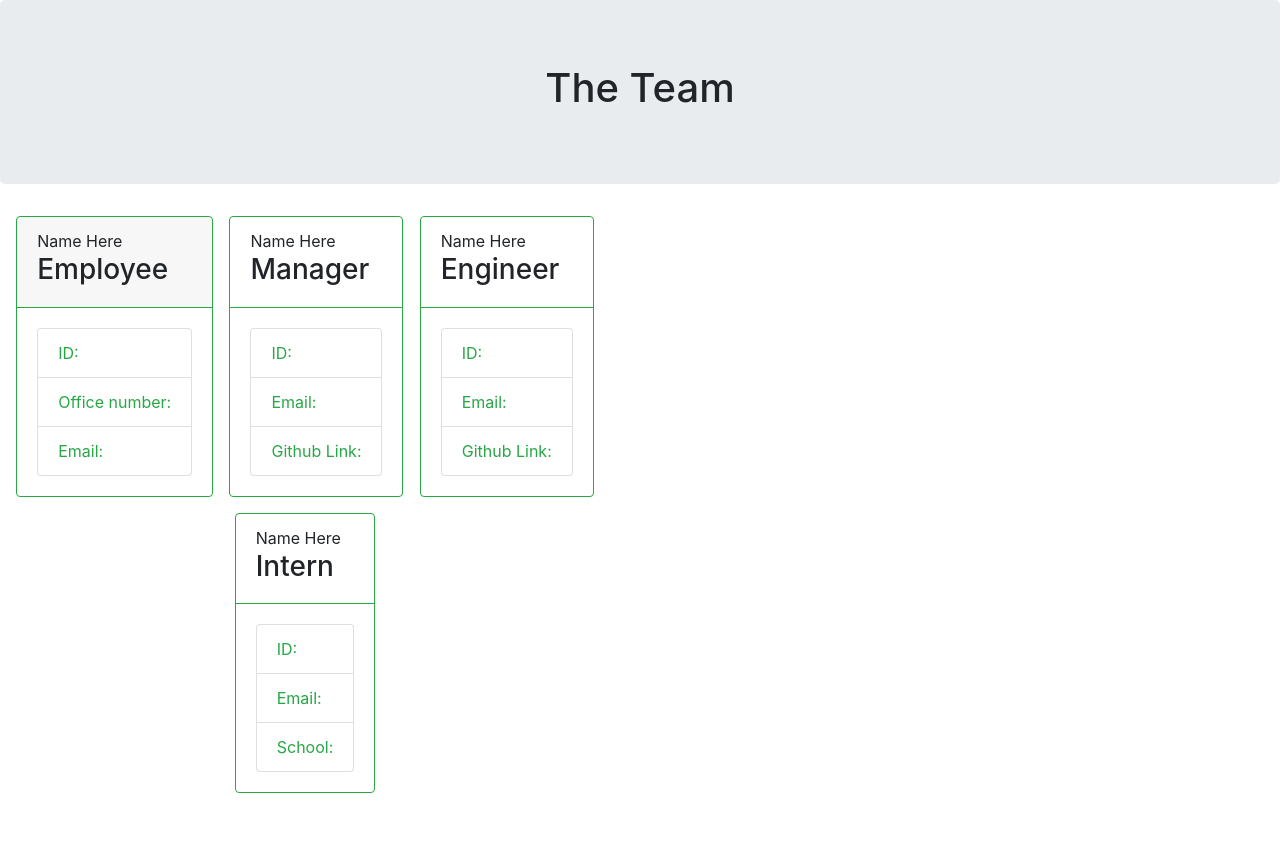
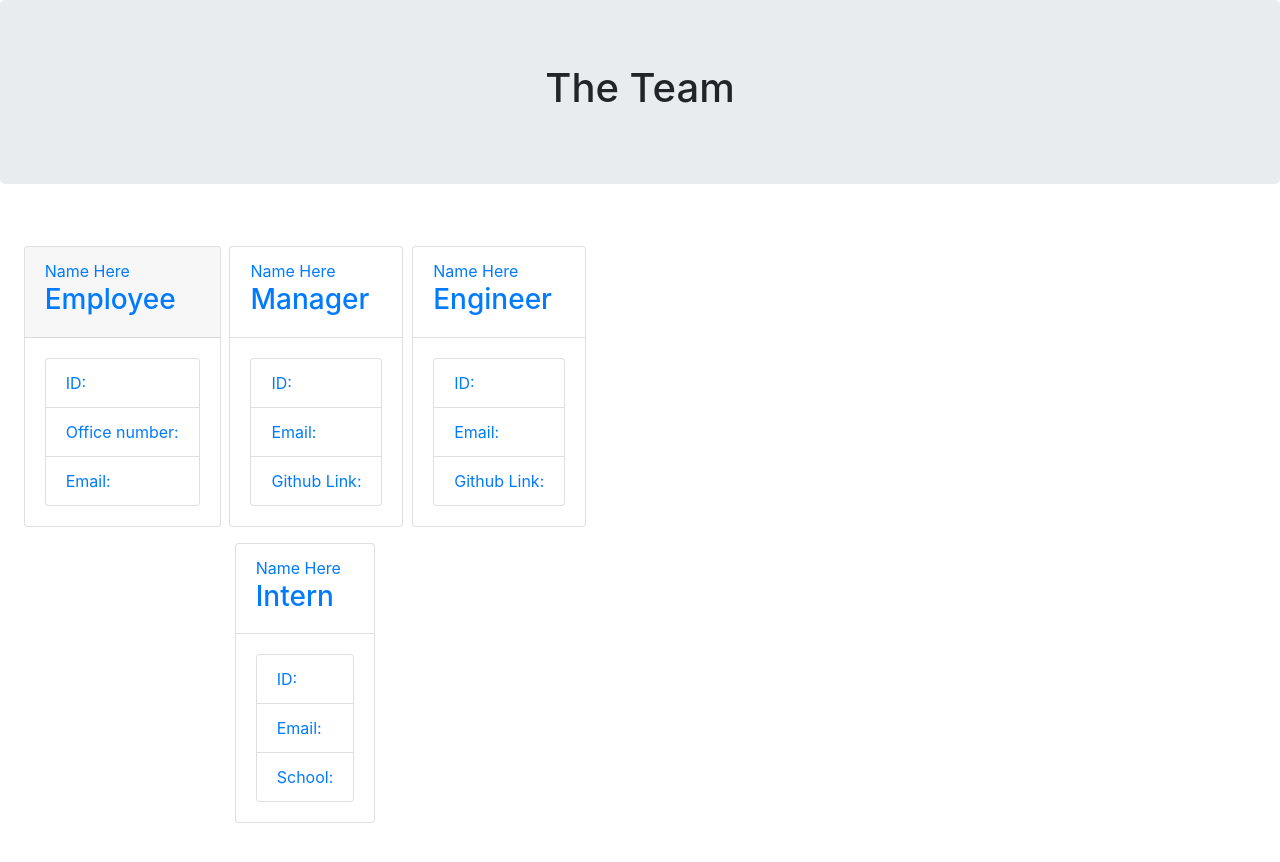
Before and after one commit to rhandschuh/generator, a website: page index.html in a window 1280 px wide. Before the commit the page ends 839 px from the top, so only its background shows below. Drawn offline with nearby package versions, Linux system fonts and the light colour scheme.

Commit message:
more finalized html with css

```diff
--- a/index.html
+++ b/index.html
@@ -11,6 +11,7 @@
         flex-wrap: wrap;
         justify-content: space-evenly;
         margin-top: 30px;
+        padding: 30px;
       }
         </style>
     </head>
@@ -18,15 +19,14 @@
         <div class="jumbotron">
           <h1 class="text-center">The Team</h1>
         </div>
-        <div class="container"></div>
-        <div class="row col-sm-6 col-sm-offset-3">
-          <div class="card border-success mb-3" style="max-width: 20rem">
-            <div class="card-header border-success">
+        <div class="row col-sm-6 text-primary">
+          <div class="card  mb-3" style="max-width: 20rem">
+            <div class="card-header ">
               Name Here
               <br />
               <h3>Employee</h3>
             </div>
-            <div class="card-body text-success">
+            <div class="card-body ">
               <ul class="list-group">
                 <li class="list-group-item">ID:</li>
                 <li class="list-group-item">Office number:</li>
@@ -34,13 +34,13 @@
               </ul>
             </div>
           </div>
-          <div class="card border-success mb-3" style="max-width: 20rem">
-            <div class="card-header bg-transparent border-success">
+          <div class="card  mb-3" style="max-width: 20rem">
+            <div class="card-header bg-transparent ">
               Name Here
               <br />
               <h3>Manager</h3>
             </div>
-            <div class="card-body text-success">
+            <div class="card-body ">
               <ul class="list-group">
                 <li class="list-group-item">ID:</li>
                 <li class="list-group-item">Email:</li>
@@ -50,13 +50,13 @@
               </ul>
             </div>
           </div>
-          <div class="card border-success mb-3" style="max-width: 18rem">
-            <div class="card-header bg-transparent border-success">
+          <div class="card  mb-3" style="max-width: 20rem">
+            <div class="card-header bg-transparent ">
               Name Here
               <br />
               <h3>Engineer</h3>
             </div>
-            <div class="card-body text-success">
+            <div class="card-body ">
               <ul class="list-group">
                 <li class="list-group-item">ID:</li>
                 <li class="list-group-item">Email:</li>
@@ -64,13 +64,13 @@
               </ul>
             </div>
           </div>
-          <div class="card border-success mb-3" style="max-width: 20rem">
-            <div class="card-header bg-transparent border-success">
+          <div class="card  mb-3" style="max-width: 20rem">
+            <div class="card-header bg-transparent ">
               Name Here
               <br />
               <h3>Intern</h3>
             </div>
-            <div class="card-body text-success">
+            <div class="card-body ">
               <ul class="list-group">
                 <li class="list-group-item">ID:</li>
                 <li class="list-group-item">Email:</li>
```
